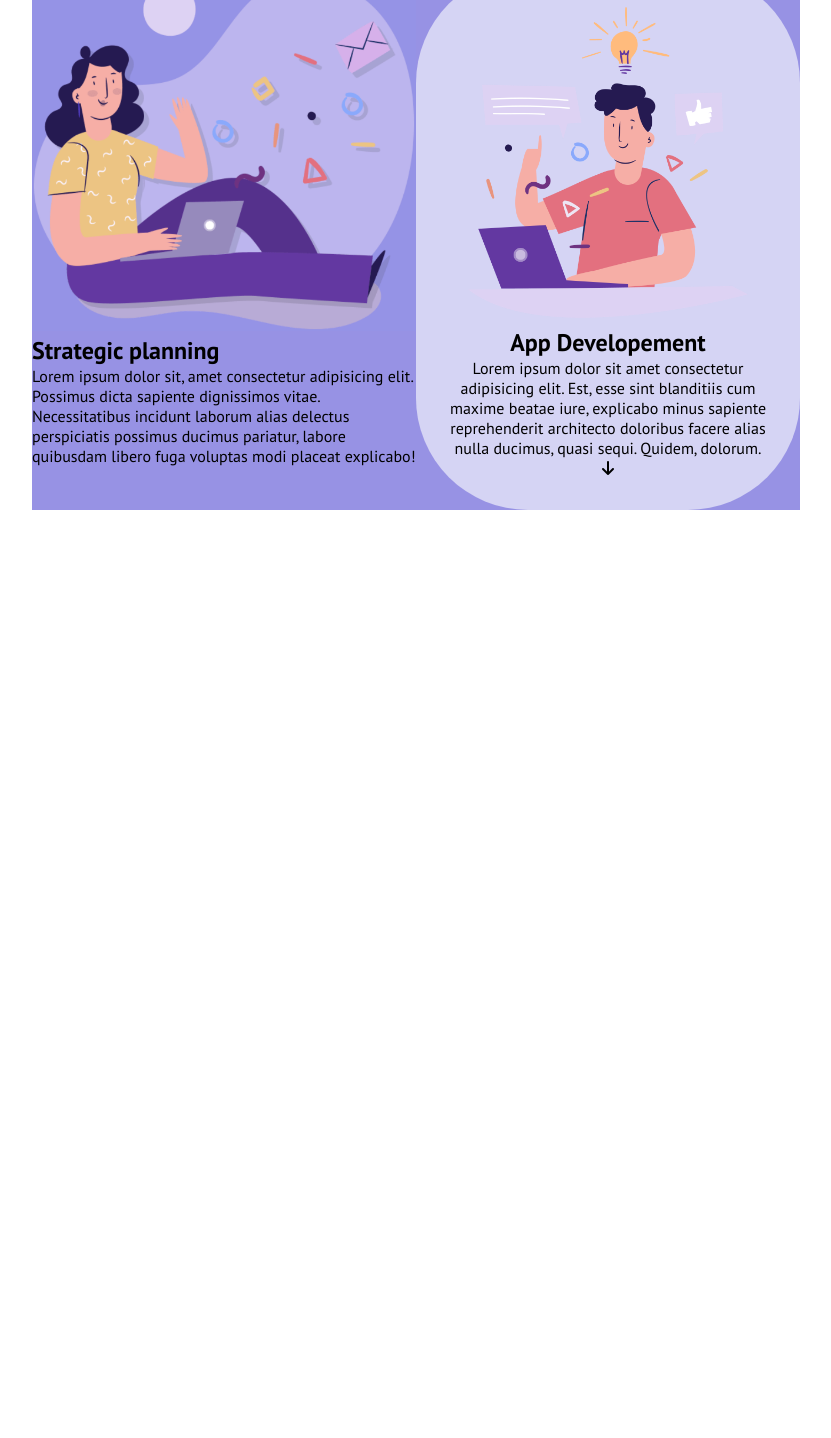
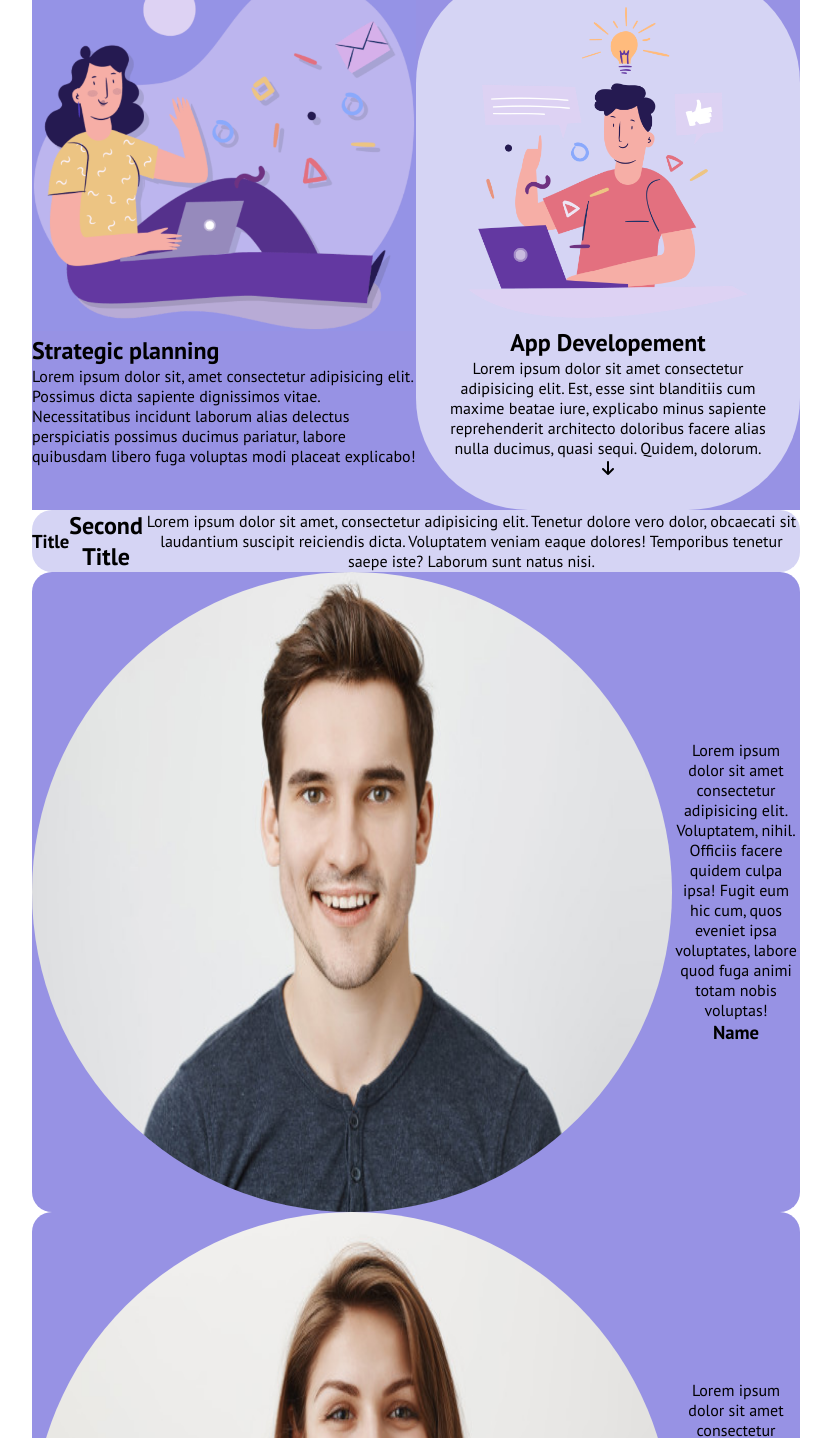
Before and after one commit to Baglio1683/htmlcss-responsive-layout, a plain HTML site: page index.html in a window 1280 px wide. Shown: the part 1362-2800 px from the top of the page, without its empty margins (224-1055 px from the left). Before the commit the page ends 1872 px from the top, so only its background shows below. Drawn offline with Linux system fonts and the light colour scheme; a web font is replaced by a local one.

Commit message:
End Structure section 3

```diff
--- a/css/style.css
+++ b/css/style.css
@@ -149,6 +149,38 @@ padding: 2rem;
 
 }
 
+/* SETTING SECTION 3  */
+
+
+.section-3{
+
+  text-align: center;
+
+}
+
+.card-s3{
+
+background-color: #9792e4;
+border-radius: 20px;
+
+}
+
+.card-s3:first-child{
+
+
+background-color: var(--secondary-col-light);
+
+}
+
+.card-s3 img {
+
+
+    width: 50vw;
+    height: 50vw;
+    border-radius: 50%;
+
+}
+
 
 
 
@@ -191,6 +223,24 @@ gap: 1.5rem;
     width: calc(100% / 3 - ( 1.5rem * 2 / 3 ) );
 
 }
+
+
+/* SETTING Section 3  */
+
+
+.card-s3{
+
+display: flex;
+justify-content: center;
+align-items: center;
+
+}
+
+
+
+
+
+
 
 
 
--- a/index.html
+++ b/index.html
@@ -163,6 +163,65 @@
                       </div>
                       <!-- End second card of section-2 -->
 
+                </div>
+                <!-- End Section 2  -->
+
+                <!-- Start Section-3 -->
+                <div class="section-3">
+
+                   <!-- Start first card section 3  -->
+                   <div class="card-s3">
+
+                        <h3>Title</h3>
+                        <h2>Second Title</h2>
+                        <p>Lorem ipsum dolor sit amet, consectetur adipisicing elit. Tenetur dolore vero dolor, obcaecati sit laudantium suscipit reiciendis dicta. Voluptatem veniam eaque dolores! Temporibus tenetur saepe iste? Laborum sunt natus nisi.</p>
+
+                   </div>
+                    <!-- End card section 3  -->
+
+                    <!-- Start second card section 3 -->
+                   <div class="card-s3">
+
+                      <img src="img/testimonial1.jpg" alt="">
+
+                      <div>
+
+                          <p>Lorem ipsum dolor sit amet consectetur adipisicing elit. Voluptatem, nihil. Officiis facere quidem culpa ipsa! Fugit eum hic cum, quos eveniet ipsa voluptates, labore quod fuga animi totam nobis voluptas!</p>
+                          <h3>Name</h3>
+
+                     </div>
+
+                   </div>
+                   <!-- End second card section 3  -->
+
+                   <!-- Start 3 card section 3 -->
+                   <div class="card-s3">
+
+
+                      <img src="img/testimonial2.jpg" alt="">
+
+                      <div>
+                         <p>Lorem ipsum dolor sit amet consectetur adipisicing elit. Voluptatem, nihil. Officiis facere quidem culpa ipsa! Fugit eum hic cum, quos eveniet ipsa voluptates, labore quod fuga animi totam nobis voluptas!</p>
+                         <h3>Name</h3>
+                     </div>
+
+                   </div>
+                   <!-- End card 3 section 3  -->
+
+                   <!-- Start card 4 section 4  -->
+                   <div class="card-s3">
+
+
+                      <img src="img/testimonial3.jpg" alt="">
+
+                      <div>
+                         <p>Lorem ipsum dolor sit amet consectetur adipisicing elit. Voluptatem, nihil. Officiis facere quidem culpa ipsa! Fugit eum hic cum, quos eveniet ipsa voluptates, labore quod fuga animi totam nobis voluptas!</p>
+                         <h3>Name</h3>
+                      </div>
+
+                   </div>
+                   <!-- End card 4 section 4  -->
+
 
 
 
@@ -170,7 +229,12 @@
 
 
                 </div>
-                <!-- End Section 2  -->
+                <!-- End Section 3  -->
+
+
+
+
+
 
 
        </div>
```
